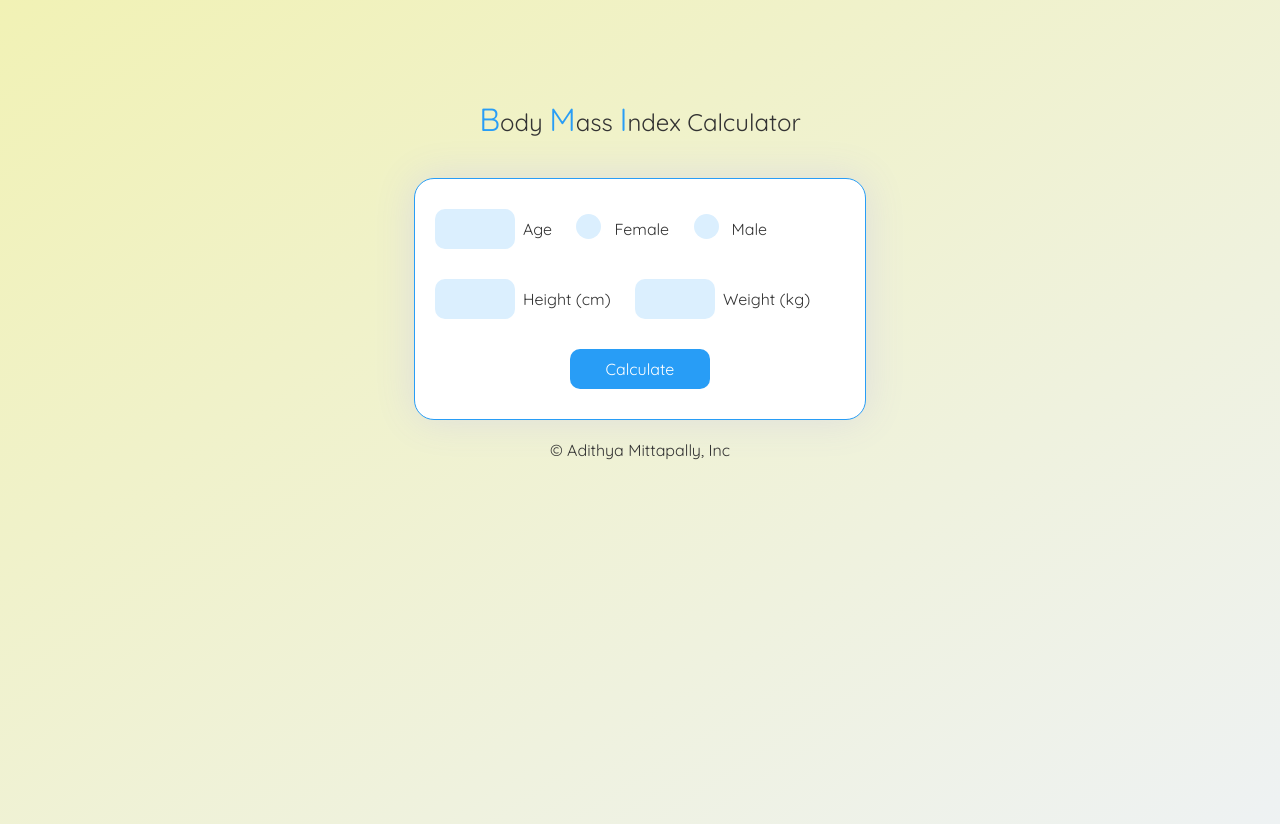
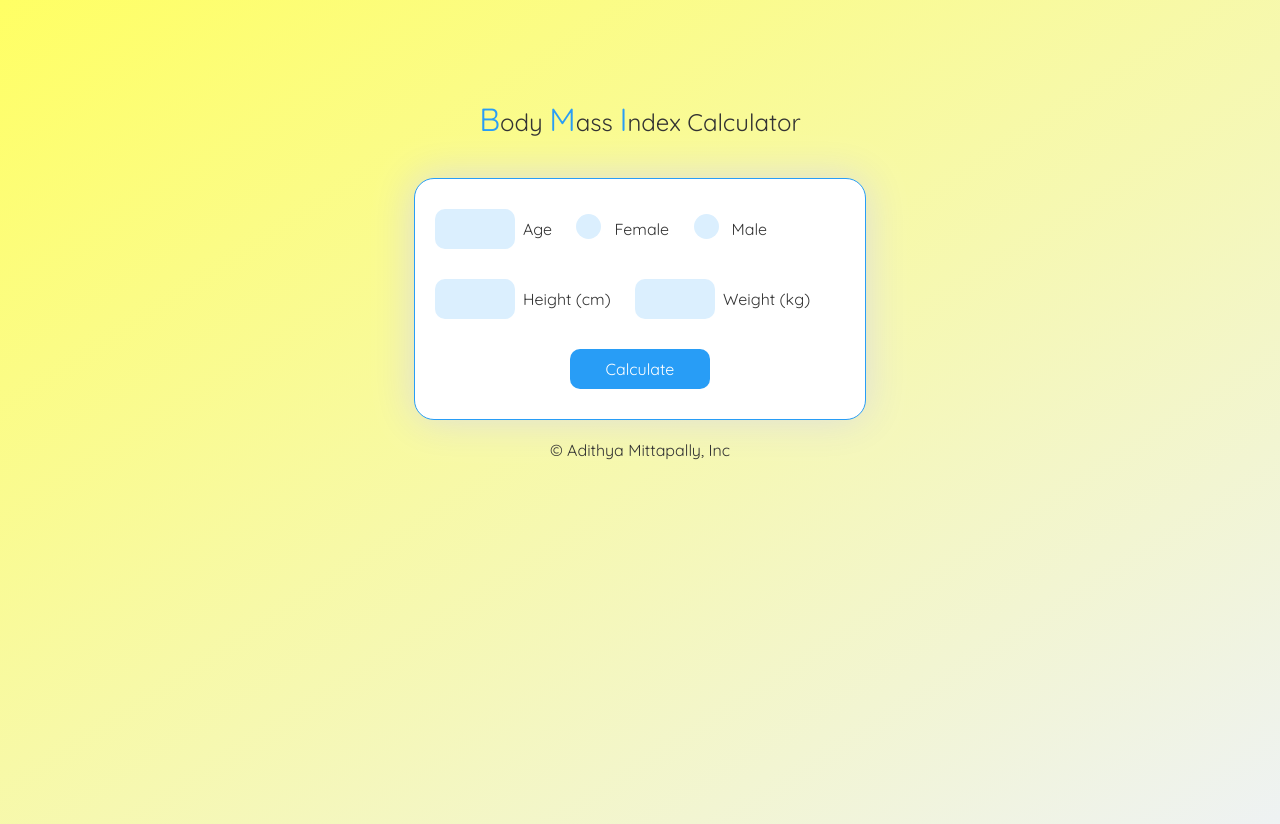
Before and after one commit to adithya-creation/BmiCalculator, a plain HTML site: page index.html in a window 1280 px wide. Drawn offline with Linux system fonts and the light colour scheme.

Commit message:
Update style.css

```diff
--- a/style.css
+++ b/style.css
@@ -8,7 +8,7 @@ body {
     height: 100vh;
     padding: 0;
     border: 0;
-    background: linear-gradient(to bottom right, #F1F2B5, #eef2f3);
+    background: linear-gradient(to bottom right, rgb(255, 255, 100), #eef2f3);
 
 
 }
```
